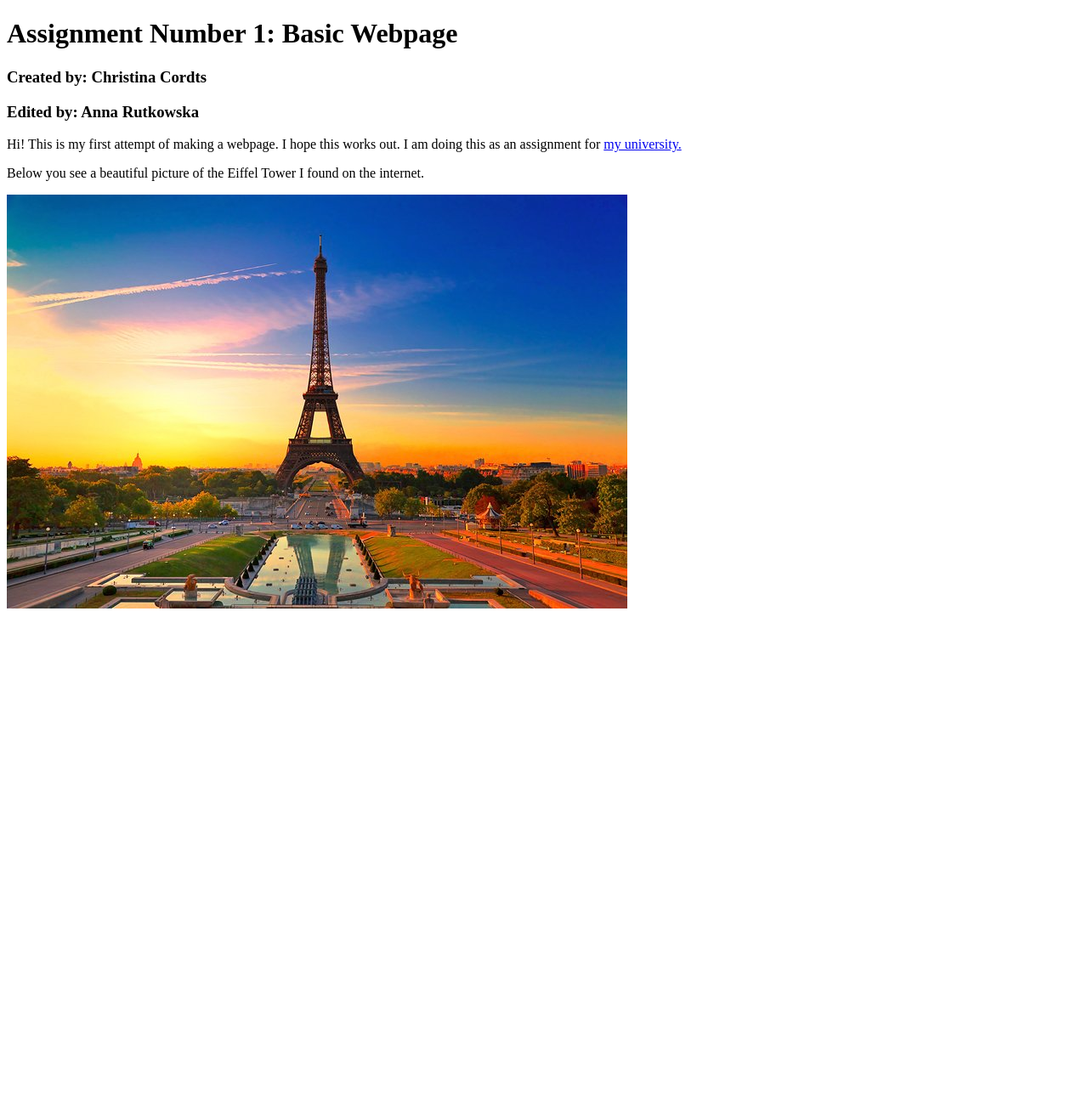
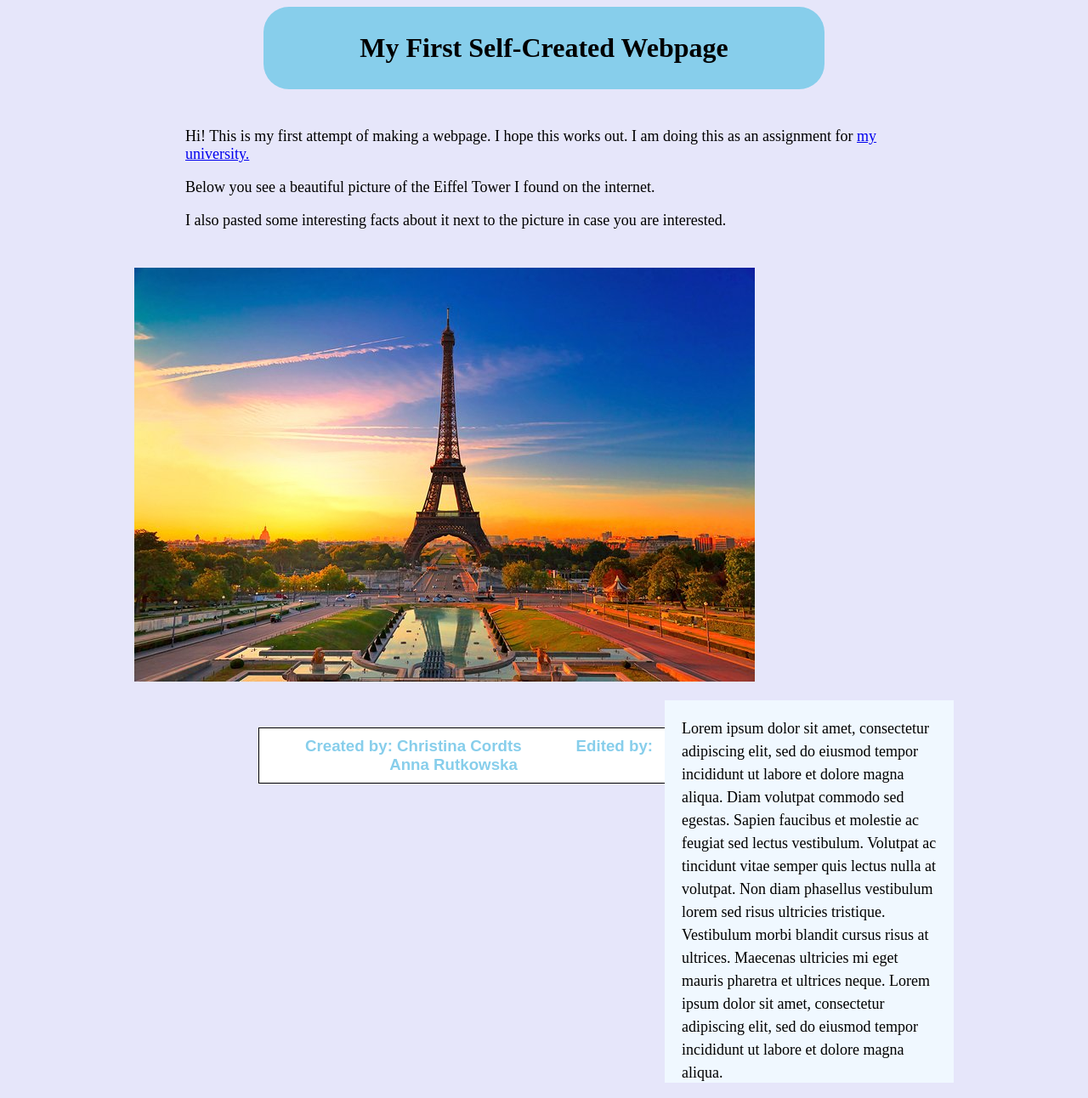
Before and after one commit to 193808/prj4-chapter-3, a plain HTML site: page index.html in a window 1280 px wide. Shown: the whole page at 85% size. Before the commit the page ends 800 px from the top, so only its background shows below. Drawn offline with Linux system fonts and the light colour scheme.

Commit message:
Assignment Chapter 4

```diff
--- /dev/null
+++ b/css/styles.css
@@ -0,0 +1,56 @@
+body {
+	background-color: lavender;
+}
+
+#editor, #creator {
+	font-family: Arial;
+	color: skyBlue;
+	display: inline;
+	margin: 10px 30px;
+
+
+}
+
+#header {
+	background-color: skyBlue;
+	padding: 30px;
+	width: 600px;
+	border-radius: 30px;
+	margin: 0 auto;
+	text-align: center;
+}
+
+.names {
+	border: thin solid black;
+	width: 650px;
+	padding: 10px;
+	margin: 20px auto;
+	text-align: center;
+	background-color: white;
+	margin-top: 50px;
+}
+
+p {
+	padding: 0px 200px;
+	font-size: 18px;
+}
+
+.text {
+	margin: 45px 10px;
+}
+
+
+#picture {
+	margin-left: 150px;
+}
+
+
+#description {
+	padding: 20px;
+	width: 300px;
+	height: 410px;
+	float: right;
+	margin-right: 150px;
+	background-color: aliceBlue;
+	line-height: 150%;
+}
--- a/index.html
+++ b/index.html
@@ -3,13 +3,27 @@
 <head>
 	<title>Website Assignment</title>
 	<meta charset="utf-8"/>
+	<link rel="stylesheet" type="text/css" href="css/styles.css">
 </head>
 <body>
-	<h1>Assignment Number 1: Basic Webpage</h1>
-	<h3>Created by: Christina Cordts</h3>
-	<h3>Edited by: Anna Rutkowska</h3>
-	<p>Hi! This is my first attempt of making a webpage. I hope this works out. I am doing this as an assignment for <a href="https://www.buas.nl/" target="_blank">my university.</a></p>
-	<p>Below you see a beautiful picture of the Eiffel Tower I found on the internet.</p>
-	<img src="images/france-eiffel-tower.jpg" alt="Eiffel Tower in Paris"/>
+	<h1 id="header">My First Self-Created Webpage</h1>
+	<div class="text">
+		<p>Hi! This is my first attempt of making a webpage. I hope this works out. I am doing this as an assignment for <a href="https://www.buas.nl/" target="_blank">my university.</a></p>
+		<p>Below you see a beautiful picture of the Eiffel Tower I found on the internet.</p>
+		<p>I also pasted some interesting facts about it next to the picture in case you are interested.</p>
+	</div>
+
+		<img id="picture" src="images/france-eiffel-tower.jpg" alt="Eiffel Tower in Paris"/>
+		<p id="description">
+			Lorem ipsum dolor sit amet, consectetur adipiscing elit, sed do eiusmod tempor incididunt ut labore et dolore magna aliqua.
+			Diam volutpat commodo sed egestas. Sapien faucibus et molestie ac feugiat sed lectus vestibulum. Volutpat ac tincidunt vitae semper quis lectus nulla at volutpat.
+			Non diam phasellus vestibulum lorem sed risus ultricies tristique. Vestibulum morbi blandit cursus risus at ultrices.
+			Maecenas ultricies mi eget mauris pharetra et ultrices neque.
+			Lorem ipsum dolor sit amet, consectetur adipiscing elit, sed do eiusmod tempor incididunt ut labore et dolore magna aliqua.
+		</p>
+	<div class="names">
+		<h3 id="creator">Created by: Christina Cordts</h3>
+		<h3 id="editor">Edited by: Anna Rutkowska</h3>
+	</div>
 </body>
 </html>
```
